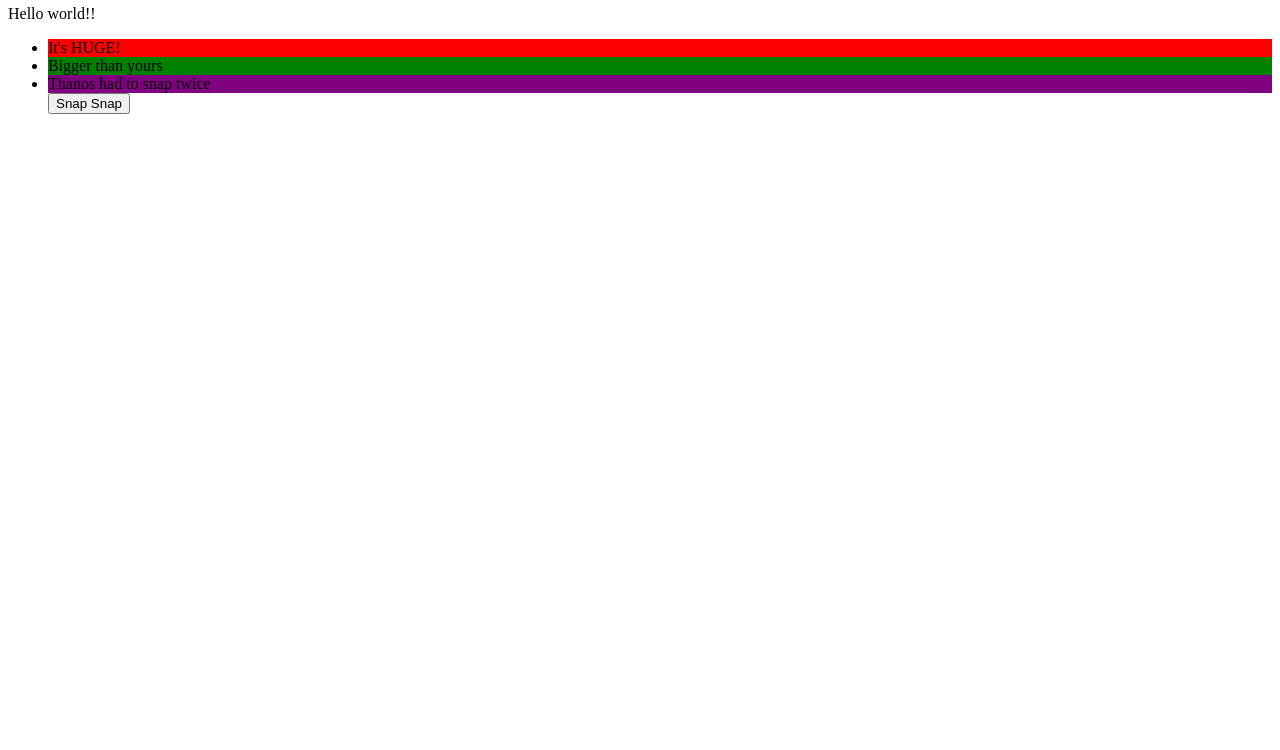
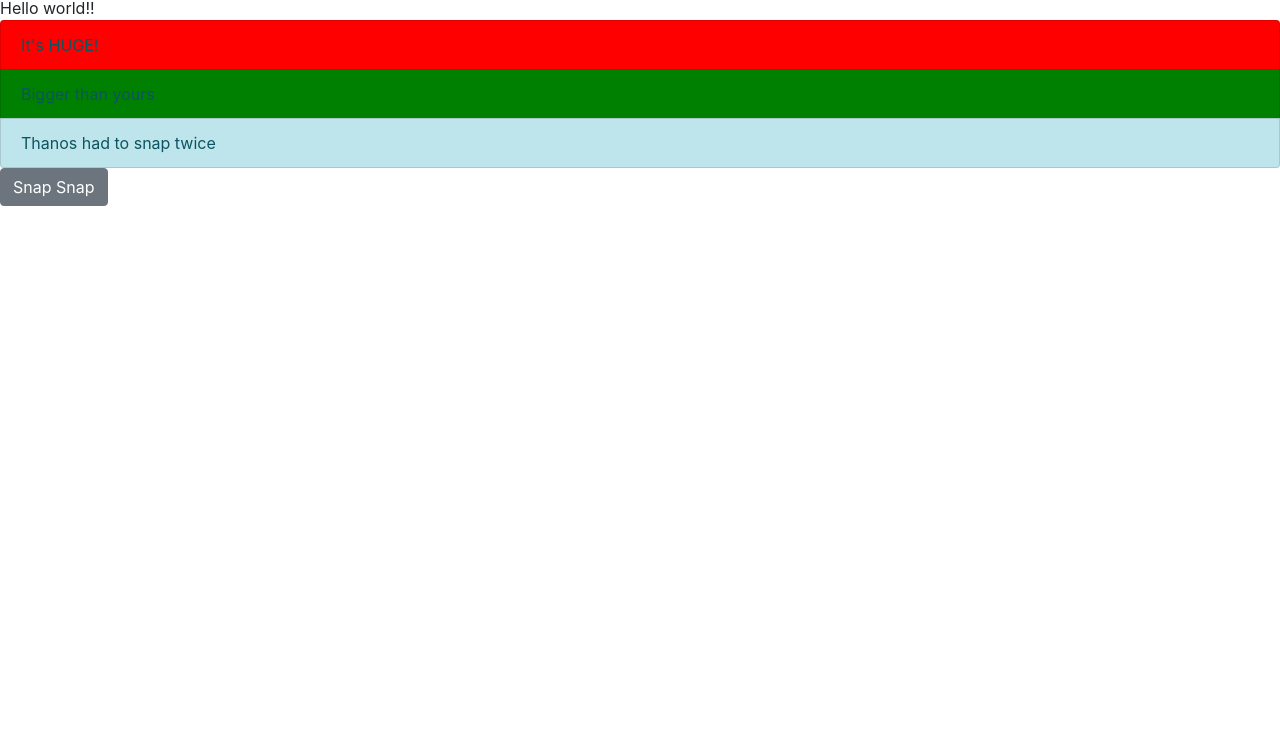
Before and after one commit to xtglazex/playground, a website: page index.html in a window 1280 px wide. Shown: the part 50-800 px from the top of the page. Drawn offline with nearby package versions, Linux system fonts and the light colour scheme.

Commit message:
I will always use tab!

```diff
--- a/index.html
+++ b/index.html
@@ -2,17 +2,22 @@
         <link rel = "stylesheet"
         type = "text/css"
         href = "styles.css" />
+        <link rel = "stylesheet"
+        type = "text/css"
+        href = "node_modules\bootstrap\dist\css\bootstrap.css" />
     <head>
 
     </head>
     <body>
         <h2>This is your mom's world</h2>
 Hello world!!
-<ul>
-    <li class = listitem1>It's HUGE!</li>
-    <li class = listitem2>Bigger than yours</li>
-    <li class = listitem3>Thanos had to snap twice</li>
-    <button>Snap Snap</button>
-</ul>
+<div class="list-group">
+        <a href="https://youtu.be/dQw4w9WgXcQ" class="list-group-item list-group-item-action list-group-item-info listitem1">It's HUGE!</a>
+        <a href="https://youtu.be/dQw4w9WgXcQ" class="listitem2 list-group-item list-group-item-action list-group-item-info">Bigger than yours</a>
+        <a href="https://youtu.be/dQw4w9WgXcQ" class="list-group-item listitem3 list-group-item-action list-group-item-info">Thanos had to snap twice</a>
+      </div>
+
+    <button type="button" class="btn btn-secondary">Snap Snap</button>
+
     </body>
 </html>
--- a/styles.css
+++ b/styles.css
@@ -1,3 +1,3 @@
-.listitem1 {background:red}
-.listitem2 {background: green}
-.listitem3 {background: purple}
+.listitem1 {background-color:red !important}
+div > .listitem2 {background-color: green}
+.listitem3 {background-color: purple}
```
